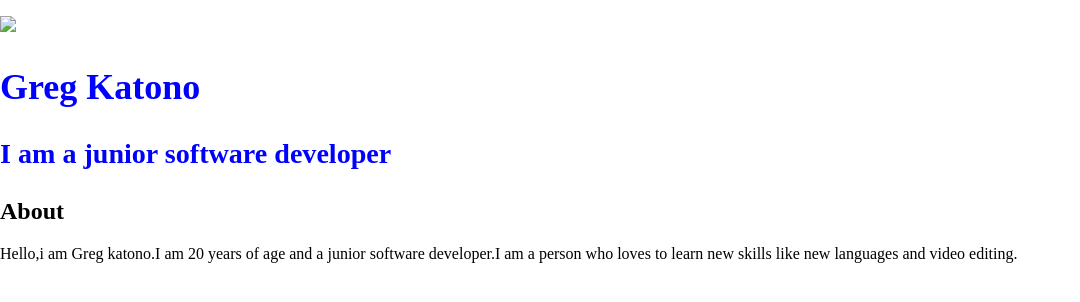
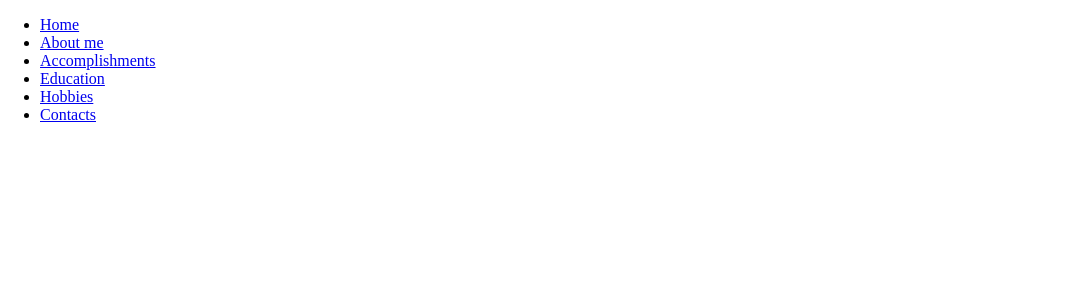
Before and after one commit to katono254/Greg-portfolio, a plain HTML site: page index.html in a window 1280 px wide. Shown: the whole page, without its empty margins (0-1080 px from the left). Drawn offline with Linux system fonts and the light colour scheme.

```diff
--- a/index.html
+++ b/index.html
@@ -7,53 +7,19 @@
  </head>
  <body>
      <header>
-         <ul>
-
-                <l1><a href="#Home"Home a></l1>
-                <l1><a href="#About"About a></l1>
-                <l1><a href="#Experience"Education a></l1>
-                <l1><a href="#Education"Education a></l1>
-                <l1><a href="#Contacts"Contacts a></a>                         </l1>
-
-         </ul>
-<section id="Home" class="Home">
-    <div class="Back-img">
-        <div class="Profile">
-            <img src="Greg katono.jpg">
-            <div class="Name">
-                <h1
-
-        </div>
-    <div class="name">
-        <h1>Greg Katono</h1>
-        <h3>I am a junior software developer</h3>
-
-    </div>
-
-</section>
-<section id="About" class="About">
-    <div class="About">
-        <h2>About</h2>
-    </div>
-    <div class="About-info">
-        <p>Hello,i am Greg katono.I am 20 years of age and a junior
-            software developer.I am a person who loves to learn new skills like
-            new languages and video editing.</p>
-
-    </div>
-
-
-</section>
-
-
-
-
-
+         <div class="main">
+             <ul>
+                 <li><a href="#">Home</a></li>
+                 <li><a href="#">About me</a></li>
+                 <li><a href="#">Accomplishments</a></li>
+                 <li><a href="#">Education</a></li>
+                 <li><a href="#">Hobbies</a></li>
+                 <li><a href="#">Contacts</a></li>
+             </ul>
+         </div>
 
 
      </header>
 
-
-
  </body>
 </html>
```
